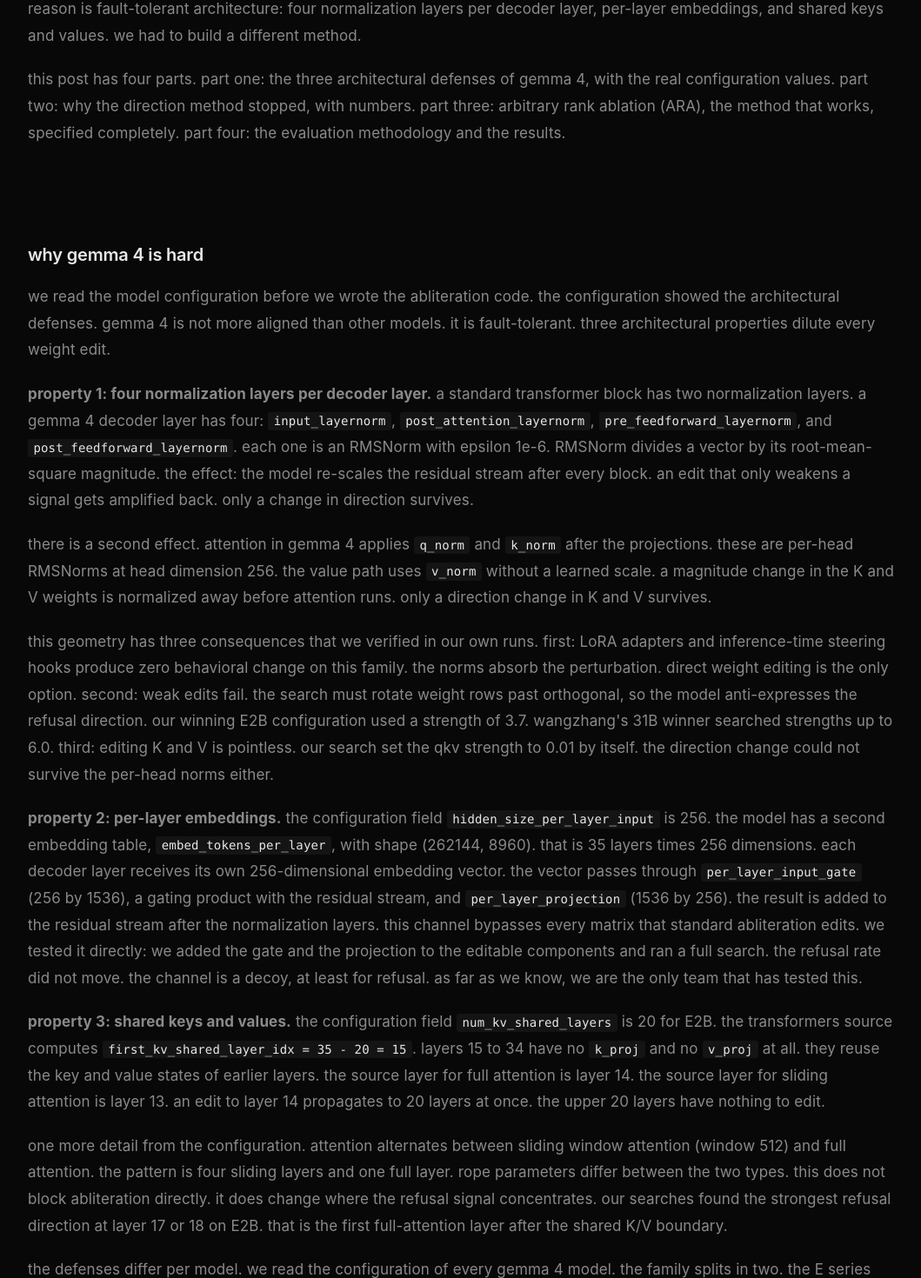
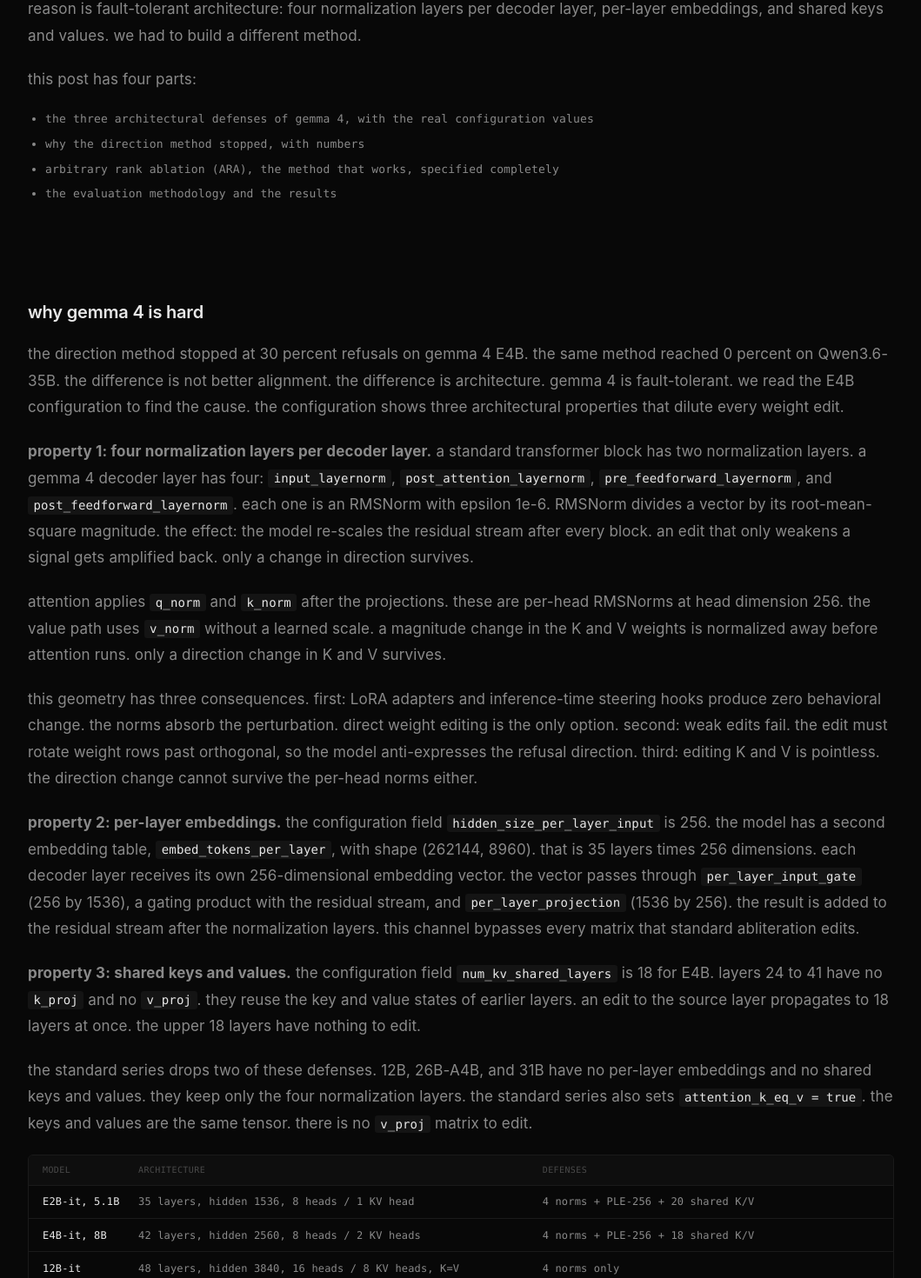
Before and after one commit to PotatoSpudowski/PotatoSpudowski.github.io, a React (Vite) app: page /articles/abliteration-2 in a window 1280 px wide. Shown: the part 1157-2627 px from the top of the page at 87% size, without its empty margins (110-1169 px from the left). Built offline with nearby package versions, Linux system fonts and the light colour scheme.

Commit message:
abliteration part 2: restructure why-gemma-4-is-hard section, fix summary bullets, remove self-praise

```diff
--- a/src/pages/Abliteration2Blog.jsx
+++ b/src/pages/Abliteration2Blog.jsx
@@ -232,25 +232,31 @@
 
         <section className="blog-section">
           <h2 className="blog-section-tag">summary</h2>
-          <p className="blog-p">part 1 described directional ablation. it measures the refusal direction in the residual stream. it projects that direction out of the weight matrices. it preserves the row norms. the method worked on Qwen3.6-35B. the result was 0 percent refusals with intact benchmarks. that post reached more than <strong>250,000 impressions</strong> across LinkedIn, X, and Reddit. the <a href="https://huggingface.co/collections/Bahushruth/uncensored-llms" target="_blank" rel="noopener noreferrer">uncensored model collection</a> on Hugging Face passed <strong>700,000 downloads</strong> on 29 July 2026.</p>
+          <p className="blog-p"><a href="https://potatospudowski.github.io/articles/abliteration" target="_blank" rel="noopener noreferrer">part 1</a> described directional ablation. it measures the refusal direction in the residual stream. it projects that direction out of the weight matrices. it preserves the row norms. the method worked on Qwen3.6-35B. the result was 0 percent refusals with intact benchmarks. that post reached more than <strong>250,000 impressions</strong> across LinkedIn, X, and Reddit. the <a href="https://huggingface.co/collections/Bahushruth/uncensored-llms" target="_blank" rel="noopener noreferrer">uncensored model collection</a> on Hugging Face passed <strong>700,000 downloads</strong> on 29 July 2026.</p>
           <p className="blog-p">this post describes what happened when we tried the same project on the gemma 4 family. gemma 4 is a harder target. the direction method stopped at 30 percent refusals inside the divergence budget. the reason is not better alignment. the reason is fault-tolerant architecture: four normalization layers per decoder layer, per-layer embeddings, and shared keys and values. we had to build a different method.</p>
-          <p className="blog-p">this post has four parts. part one: the three architectural defenses of gemma 4, with the real configuration values. part two: why the direction method stopped, with numbers. part three: arbitrary rank ablation (ARA), the method that works, specified completely. part four: the evaluation methodology and the results.</p>
+          <p className="blog-p">this post has four parts:</p>
+          <ul className="blog-bullet-list">
+            <li>the three architectural defenses of gemma 4, with the real configuration values</li>
+            <li>why the direction method stopped, with numbers</li>
+            <li>arbitrary rank ablation (ARA), the method that works, specified completely</li>
+            <li>the evaluation methodology and the results</li>
+          </ul>
         </section>
 
         <section className="blog-section">
           <h2 className="blog-section-tag">why gemma 4 is hard</h2>
-          <p className="blog-p">we read the model configuration before we wrote the abliteration code. the configuration showed the architectural defenses. gemma 4 is not more aligned than other models. it is fault-tolerant. three architectural properties dilute every weight edit.</p>
+
+          <p className="blog-p">the direction method stopped at 30 percent refusals on gemma 4 E4B. the same method reached 0 percent on Qwen3.6-35B. the difference is not better alignment. the difference is architecture. gemma 4 is fault-tolerant. we read the E4B configuration to find the cause. the configuration shows three architectural properties that dilute every weight edit.</p>
 
           <p className="blog-p"><strong>property 1: four normalization layers per decoder layer.</strong> a standard transformer block has two normalization layers. a gemma 4 decoder layer has four: <code>input_layernorm</code>, <code>post_attention_layernorm</code>, <code>pre_feedforward_layernorm</code>, and <code>post_feedforward_layernorm</code>. each one is an RMSNorm with epsilon 1e-6. RMSNorm divides a vector by its root-mean-square magnitude. the effect: the model re-scales the residual stream after every block. an edit that only weakens a signal gets amplified back. only a change in direction survives.</p>
-          <p className="blog-p">there is a second effect. attention in gemma 4 applies <code>q_norm</code> and <code>k_norm</code> after the projections. these are per-head RMSNorms at head dimension 256. the value path uses <code>v_norm</code> without a learned scale. a magnitude change in the K and V weights is normalized away before attention runs. only a direction change in K and V survives.</p>
-          <p className="blog-p">this geometry has three consequences that we verified in our own runs. first: LoRA adapters and inference-time steering hooks produce zero behavioral change on this family. the norms absorb the perturbation. direct weight editing is the only option. second: weak edits fail. the search must rotate weight rows past orthogonal, so the model anti-expresses the refusal direction. our winning E2B configuration used a strength of 3.7. wangzhang's 31B winner searched strengths up to 6.0. third: editing K and V is pointless. our search set the qkv strength to 0.01 by itself. the direction change could not survive the per-head norms either.</p>
+          <p className="blog-p">attention applies <code>q_norm</code> and <code>k_norm</code> after the projections. these are per-head RMSNorms at head dimension 256. the value path uses <code>v_norm</code> without a learned scale. a magnitude change in the K and V weights is normalized away before attention runs. only a direction change in K and V survives.</p>
+          <p className="blog-p">this geometry has three consequences. first: LoRA adapters and inference-time steering hooks produce zero behavioral change. the norms absorb the perturbation. direct weight editing is the only option. second: weak edits fail. the edit must rotate weight rows past orthogonal, so the model anti-expresses the refusal direction. third: editing K and V is pointless. the direction change cannot survive the per-head norms either.</p>
 
-          <p className="blog-p"><strong>property 2: per-layer embeddings.</strong> the configuration field <code>hidden_size_per_layer_input</code> is 256. the model has a second embedding table, <code>embed_tokens_per_layer</code>, with shape (262144, 8960). that is 35 layers times 256 dimensions. each decoder layer receives its own 256-dimensional embedding vector. the vector passes through <code>per_layer_input_gate</code> (256 by 1536), a gating product with the residual stream, and <code>per_layer_projection</code> (1536 by 256). the result is added to the residual stream after the normalization layers. this channel bypasses every matrix that standard abliteration edits. we tested it directly: we added the gate and the projection to the editable components and ran a full search. the refusal rate did not move. the channel is a decoy, at least for refusal. as far as we know, we are the only team that has tested this.</p>
+          <p className="blog-p"><strong>property 2: per-layer embeddings.</strong> the configuration field <code>hidden_size_per_layer_input</code> is 256. the model has a second embedding table, <code>embed_tokens_per_layer</code>, with shape (262144, 8960). that is 35 layers times 256 dimensions. each decoder layer receives its own 256-dimensional embedding vector. the vector passes through <code>per_layer_input_gate</code> (256 by 1536), a gating product with the residual stream, and <code>per_layer_projection</code> (1536 by 256). the result is added to the residual stream after the normalization layers. this channel bypasses every matrix that standard abliteration edits.</p>
 
-          <p className="blog-p"><strong>property 3: shared keys and values.</strong> the configuration field <code>num_kv_shared_layers</code> is 20 for E2B. the transformers source computes <code>first_kv_shared_layer_idx = 35 - 20 = 15</code>. layers 15 to 34 have no <code>k_proj</code> and no <code>v_proj</code> at all. they reuse the key and value states of earlier layers. the source layer for full attention is layer 14. the source layer for sliding attention is layer 13. an edit to layer 14 propagates to 20 layers at once. the upper 20 layers have nothing to edit.</p>
-          <p className="blog-p">one more detail from the configuration. attention alternates between sliding window attention (window 512) and full attention. the pattern is four sliding layers and one full layer. rope parameters differ between the two types. this does not block abliteration directly. it does change where the refusal signal concentrates. our searches found the strongest refusal direction at layer 17 or 18 on E2B. that is the first full-attention layer after the shared K/V boundary.</p>
+          <p className="blog-p"><strong>property 3: shared keys and values.</strong> the configuration field <code>num_kv_shared_layers</code> is 18 for E4B. layers 24 to 41 have no <code>k_proj</code> and no <code>v_proj</code>. they reuse the key and value states of earlier layers. an edit to the source layer propagates to 18 layers at once. the upper 18 layers have nothing to edit.</p>
 
-          <p className="blog-p">the defenses differ per model. we read the configuration of every gemma 4 model. the family splits in two. the E series (E2B, E4B) is built for edge devices: shared keys and values to shrink the cache, per-layer embeddings to recover capacity, small sliding windows. the standard series (12B, 26B-A4B, 31B) drops both of those mechanisms. one more difference is important: the standard series sets <code>attention_k_eq_v = true</code>. the keys and values are the same tensor. there is no <code>v_proj</code> matrix to edit at all. the E series keeps separate K and V projections.</p>
+          <p className="blog-p">the standard series drops two of these defenses. 12B, 26B-A4B, and 31B have no per-layer embeddings and no shared keys and values. they keep only the four normalization layers. the standard series also sets <code>attention_k_eq_v = true</code>. the keys and values are the same tensor. there is no <code>v_proj</code> matrix to edit.</p>
 
           <div className="abl-quant-table abl-model-table">
             <div className="abl-quant-row abl-quant-header">
@@ -263,7 +269,7 @@
             <div className="abl-quant-row"><span>31B-it, 33B</span><span>60 layers, hidden 5376, 32 heads / 16 KV heads, K=V</span><span>4 norms only</span></div>
           </div>
 
-          <p className="blog-p">two predictions follow. the E models are the hardest: every defense, least capacity. the standard models are easier: only the norms remain. our results confirm both. E2B needed over-correction to reach 12 percent with the direction method. E4B defeated the direction method completely. and the published 31B result from wangzhang reached 7 percent with attention-only edits, because the 31B has no side channel and no shared keys to repair the cut.</p>
+          <p className="blog-p">this split makes a prediction. the E models are the hardest: every defense, least capacity. the standard models are easier: only the norms remain. the results match the prediction. the direction method reached 12 percent on E2B. it stopped at 30 percent on E4B. on 31B, a published result from wangzhang reached 7 percent with attention-only edits, because 31B has no side channel and no shared keys to repair the cut.</p>
         </section>
 
         <section className="blog-section">
--- a/src/styles.css
+++ b/src/styles.css
@@ -1794,6 +1794,19 @@
     border-bottom-color: #79c0ff;
 }
 
+.blog-bullet-list {
+    margin: 0.75rem 0 1.25rem 1.25rem;
+    padding: 0;
+}
+
+.blog-bullet-list li {
+    font-family: var(--font-mono);
+    font-size: 0.8125rem;
+    color: var(--text-secondary);
+    line-height: 1.6;
+    margin-bottom: 0.5rem;
+}
+
 .blog-ref-note {
     color: var(--text-muted);
     font-size: 0.75rem;
```
